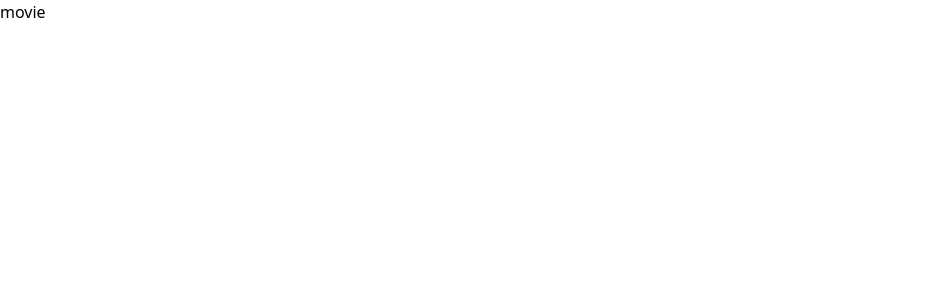
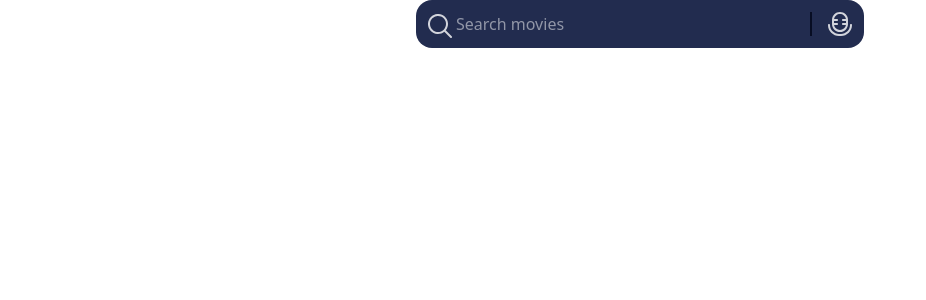
Before and after one commit to masi-ah/IAMDb, a React (Vite) app: page /list in a window 1280 px wide. Shown: the top 300 px of the page, without its empty margins (0-926 px from the left). Built offline with nearby package versions, Linux system fonts and the light colour scheme.

Commit message:
feat: add list page and search bar

```diff
--- a/src/App.jsx
+++ b/src/App.jsx
@@ -15,7 +15,7 @@ const App = () => {
         <Routes>
           <Route path="/" element={<Home />} />
           <Route path="/list" element={<List />} />
-          <Route path="list/:genre" element={<List />} />
+          <Route path="/list/:genre" element={<List />} />
           {/* <Route path="/detail/:id" element={<Detail/>} />  */}
         </Routes>
       </div>
--- /dev/null
+++ b/src/components/MovieItem.jsx
@@ -0,0 +1,11 @@
+import { useState } from "react";
+
+const MovieItem = ({movie}) => {
+  return (
+    <>
+      <img src={movie.poster} alt={movie.title}/>
+    </>
+  )
+}
+
+export default MovieItem;
--- a/src/components/SearchBar.jsx
+++ b/src/components/SearchBar.jsx
@@ -1,21 +1,30 @@
-import { useState} from "react"
+import { useState, useEffect} from "react"
 import { useNavigate } from "react-router-dom";
 import searchIcon from "../assets/icons/search.svg";
-import Microphone from "./Microphon";
+import Microphone from "./Microphone";
 
-const SearchBar = () => {
+const SearchBar = ({ initialValue = "", onSearch }) => {
   const [isListening, setIsListening] = useState(false);
-  const [searchQuery, setSearchQuery] = useState("");
+  const [searchQuery, setSearchQuery] = useState(initialValue);
   const navigate = useNavigate();
-  const handleSearch = (e) => {
+
+  useEffect(() => {
+    setSearchQuery(initialValue);
+  }, [initialValue]);
+
+  const handleSubmit = (e) => {
     e.preventDefault();
     if (searchQuery.trim() === "") return;
-    const params = new URLSearchParams({ query: searchQuery });
-    navigate(`/list?${params.toString()}`);
+
+    if (onSearch) {
+      onSearch(searchQuery)
+    } else {
+      navigate(`/list?query=${encodeURIComponent(searchQuery)}`);
+    }
   };
 
   return (
-    <form onSubmit={handleSearch} className="w-full max-w-xs sm:max-w-md mx-auto relative">
+    <form onSubmit={handleSubmit} className="w-full max-w-xs sm:max-w-md mx-auto relative">
       <input
         type="text"
         className="w-full bg-[#222C4F] text-white h-[48px] rounded-[16px] pl-10 outline-none"
--- a/src/pages/List.jsx
+++ b/src/pages/List.jsx
@@ -1,11 +1,72 @@
-import { useParams } from "react-router-dom";
+import { useState, useEffect } from "react";
+import { useSearchParams, useNavigate } from "react-router-dom";
+import toast from "react-hot-toast";
+import SearchBar from "../components/SearchBar";
+import MovieItem from "../components/MovieItem";
 
 const List = () => {
-   const { genre} = useParams();
+  const [searchParams] = useSearchParams();
+  const navigate = useNavigate();
+  const query = searchParams.get("query") || "";
+  const [movies, setMovies] = useState([]);
+  const [loading, setLoading] = useState(false);
+  const [error, setError] = useState(null);
 
-   return (
-   <h1>movie</h1>
-   )
-}
+  useEffect(() => {
+    if (!query) {
+      setMovies([]);
+      return;
+    }
 
+    const fetchMovies = async () => {
+      setLoading(true);
+      setError(null);
+      try{
+        const res = await fetch(
+          `https://moviesapi.codingfront.dev/api/v1/movies?q=${encodeURIComponent(query)}`
+        );
+
+        if(!res.ok) {
+          throw new Error("faild to fetch movies");
+        }
+
+        const data = await res.json();
+        const moviesData = data.data || data;
+        setMovies(moviesData);
+
+        if (moviesData.length === 0) {
+          toast("no movies found for your search.")
+        }
+      } catch (err) {
+        setError(err.message);
+        toast.error(`Error:${err.message}`);
+      } finally {
+        setLoading(false);
+      }
+    };
+
+    fetchMovies();
+  }, [query]);
+
+  const handleSearch = (searchQuery) => {
+    navigate(`/list?query=${encodeURIComponent(searchQuery)}`);
+  };
+
+  return (
+    <div className="mb-[32px]">
+      <SearchBar initialQuery={query} onSearch={handleSearch} />
+      {loading ? (
+        <div> loading movies...</div>
+      ) : error ? (
+        <div>Error: {error}</div>
+      ) : (
+      <ul>
+        {movies.map((movie) => (
+          <MovieItem key={movie.id} movie={movie} />
+        ))}
+      </ul>
+      )}
+    </div>
+   );
+  }
 export default List;
```
Also changed, not shown: src/components/Microphone.jsx (renamed from src/components/Microphon.jsx).
